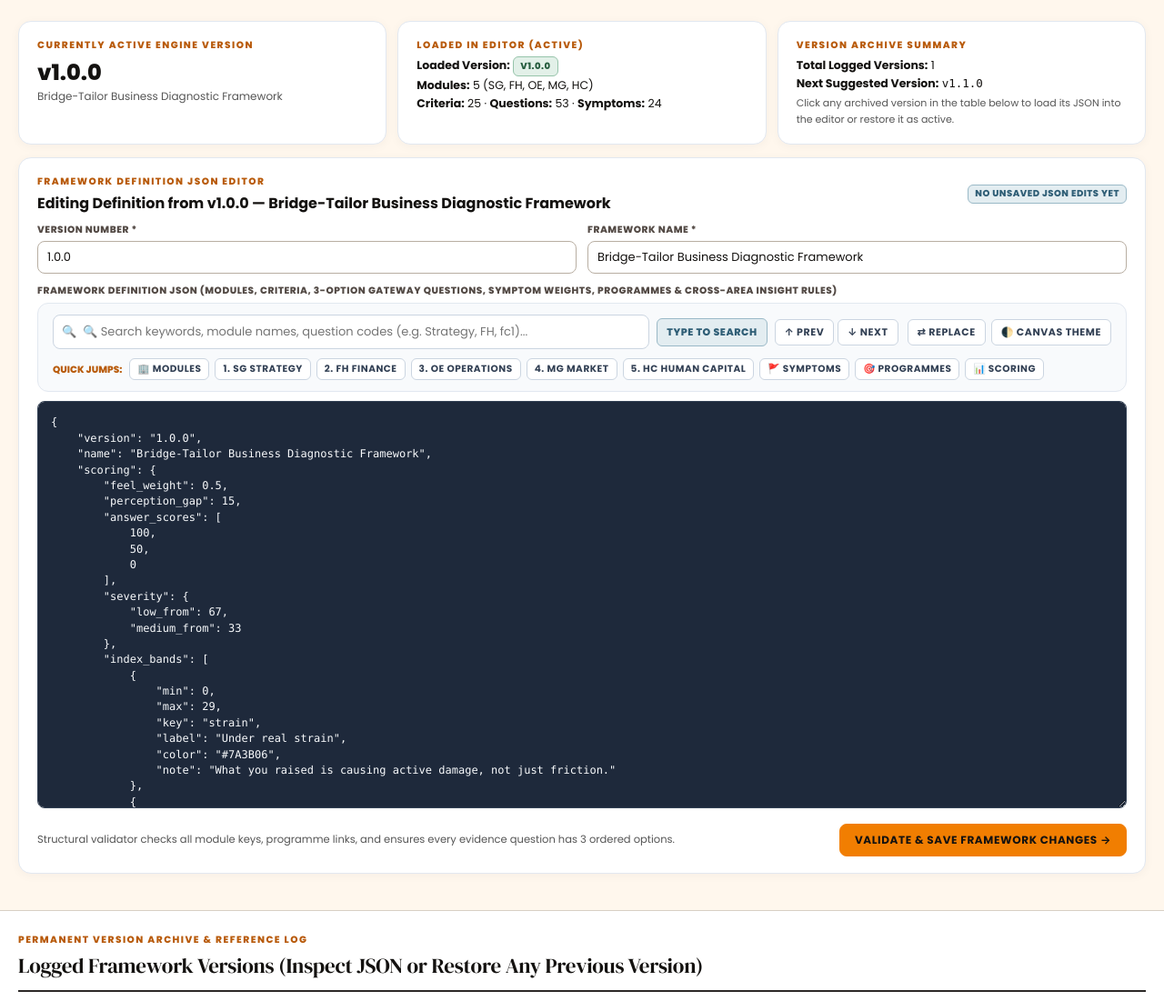
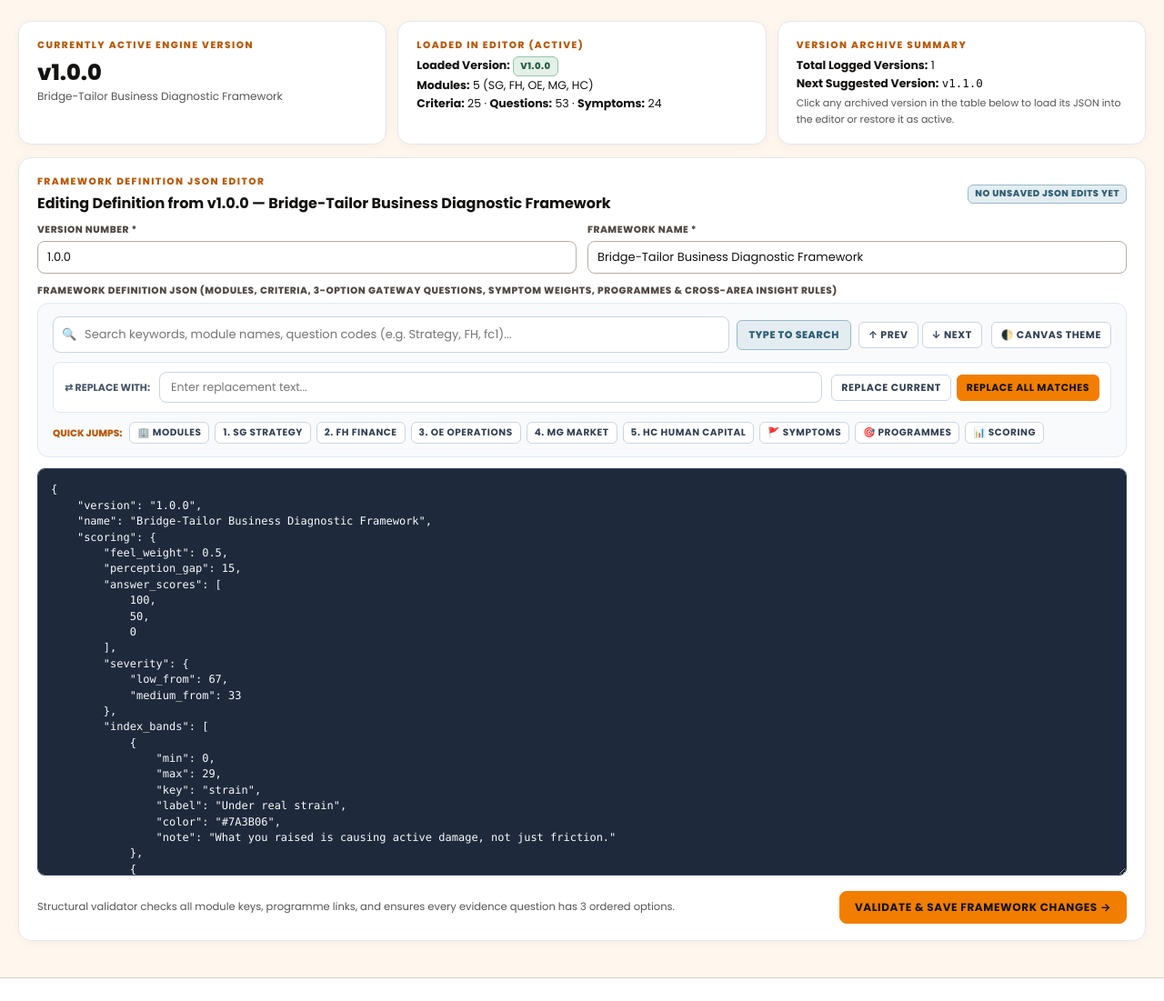
Before and after one commit to eabventures-champion/bridge-tailor, a Laravel app: page /consultant/framework in a window 1280 px wide. Shown: the part 253-1354 px from the top of the page at 91% size. Run offline with Laravel 12, Linux system fonts and the light colour scheme; a user stored in the database is signed in; data comes from the database, SQL or seed files in the repository.

Commit message:
Fix duplicate search icon and integrate permanent Search and Replace controls

```diff
--- a/resources/views/consultant/framework-editor.blade.php
+++ b/resources/views/consultant/framework-editor.blade.php
@@ -133,18 +133,18 @@
                         <label style="margin-bottom:0;">Framework Definition JSON (Modules, Criteria, 3-Option Gateway Questions, Symptom Weights, Programmes &amp; Cross-Area Insight Rules)</label>
                     </div>
 
-                    <!-- Interactive Keyword Search & Jump Toolbar -->
-                    <div class="fw-search-panel" style="background:#f8fafc;border:1px solid #e2e8f0;border-radius:12px;padding:12px 16px;margin-bottom:10px;">
-                        <!-- Row 1: Search, Match Status, Nav Arrows & Theme -->
+                    <!-- Interactive Keyword Search, Replace & Jump Toolbar -->
+                    <div class="fw-search-panel" style="background:#f8fafc;border:1px solid #e2e8f0;border-radius:12px;padding:14px 16px;margin-bottom:12px;">
+                        <!-- Row 1: Find Keywords -->
                         <div style="display:flex;justify-content:space-between;align-items:center;flex-wrap:wrap;gap:10px;margin-bottom:10px;">
-                            <div style="display:flex;align-items:center;gap:8px;flex:1;min-width:280px;">
+                            <div style="display:flex;align-items:center;gap:8px;flex:1;min-width:300px;">
                                 <div style="position:relative;flex:1;">
-                                    <input type="text" id="json-search-input" placeholder="🔍 Search keywords, module names, question codes (e.g. Strategy, FH, fc1)..."
+                                    <input type="text" id="json-search-input" placeholder="Search keywords, module names, question codes (e.g. Strategy, FH, fc1)..."
                                            oninput="performSearch()" onkeydown="handleSearchKeyDown(event)"
-                                           style="width:100%;padding:8px 12px 8px 32px;font-size:13px;border:1px solid #cbd5e1;border-radius:8px;background:#fff;outline:none;">
+                                           style="width:100%;padding:9px 12px 9px 34px;font-size:13px;border:1px solid #cbd5e1;border-radius:8px;background:#fff;outline:none;">
                                     <span style="position:absolute;left:10px;top:50%;transform:translateY(-50%);font-size:13px;color:#94a3b8;pointer-events:none;">🔍</span>
                                 </div>
-                                <span id="search-status" class="tag tag-solid" style="padding:6px 10px;border-radius:6px;font-size:11px;white-space:nowrap;">
+                                <span id="search-status" class="tag tag-solid" style="padding:7px 12px;border-radius:6px;font-size:11px;white-space:nowrap;">
                                     Type to search
                                 </span>
                                 <div style="display:flex;gap:4px;">
@@ -153,22 +153,26 @@
                                 </div>
                             </div>
 
-                            <div style="display:flex;align-items:center;gap:6px;">
-                                <button type="button" class="btn btn-outline btn-sm" onclick="toggleReplacePanel()" id="btn-toggle-replace">
-                                    ⇄ Replace
+                            <button type="button" class="btn btn-outline btn-sm" onclick="toggleEditorTheme()" title="Switch Light/Dark Editor Canvas">
+                                🌓 Canvas Theme
+                            </button>
+                        </div>
+
+                        <!-- Row 2: Search & Replace Feature -->
+                        <div style="display:flex;align-items:center;gap:10px;flex-wrap:wrap;padding:10px 12px;background:#ffffff;border:1px solid #e2e8f0;border-radius:8px;margin-bottom:10px;">
+                            <span style="font-size:11px;font-weight:700;color:#475569;text-transform:uppercase;white-space:nowrap;">⇄ Replace With:</span>
+                            <div style="flex:1;min-width:200px;">
+                                <input type="text" id="json-replace-input" placeholder="Enter replacement text..." onkeydown="handleReplaceKeyDown(event)"
+                                       style="width:100%;padding:7px 12px;font-size:12.5px;border:1px solid #cbd5e1;border-radius:6px;background:#fff;">
+                            </div>
+                            <div style="display:flex;gap:6px;">
+                                <button type="button" class="btn btn-outline btn-sm" onclick="replaceCurrentMatch()" title="Replace current selected match">
+                                    Replace Current
                                 </button>
-                                <button type="button" class="btn btn-outline btn-sm" onclick="toggleEditorTheme()" title="Switch Light/Dark Editor Canvas">
-                                    🌓 Canvas Theme
+                                <button type="button" class="btn btn-amber btn-sm" onclick="replaceAllMatches()" title="Replace all occurrences in JSON">
+                                    Replace All Matches
                                 </button>
                             </div>
-                        </div>
-
-                        <!-- Row 2: Replace Panel (Collapsible) -->
-                        <div id="replace-panel" style="display:none;padding:10px 12px;background:#ffffff;border:1px solid #e2e8f0;border-radius:8px;margin-bottom:10px;align-items:center;gap:8px;flex-wrap:wrap;">
-                            <span style="font-size:11px;font-weight:700;color:#475569;text-transform:uppercase;">Replace With:</span>
-                            <input type="text" id="json-replace-input" placeholder="Replacement text..." style="flex:1;min-width:180px;padding:6px 10px;font-size:12.5px;border:1px solid #cbd5e1;border-radius:6px;">
-                            <button type="button" class="btn btn-outline btn-sm" onclick="replaceCurrentMatch()">Replace</button>
-                            <button type="button" class="btn btn-amber btn-sm" onclick="replaceAllMatches()">Replace All</button>
                         </div>
 
                         <!-- Row 3: Quick Jump Chips -->
@@ -466,8 +470,18 @@
         btn.classList.toggle('btn-amber', !isOpen);
     }
 
+    function handleReplaceKeyDown(e) {
+        if (e.key === 'Enter') {
+            e.preventDefault();
+            replaceCurrentMatch();
+        }
+    }
+
     function replaceCurrentMatch() {
-        if (searchMatches.length === 0 || currentMatchIndex === -1) return;
+        if (searchMatches.length === 0 || currentMatchIndex === -1) {
+            alert('Please search for a keyword first to select a match to replace.');
+            return;
+        }
         const textarea = document.getElementById('f_definition_json');
         const replaceText = document.getElementById('json-replace-input').value;
         const match = searchMatches[currentMatchIndex];
```
